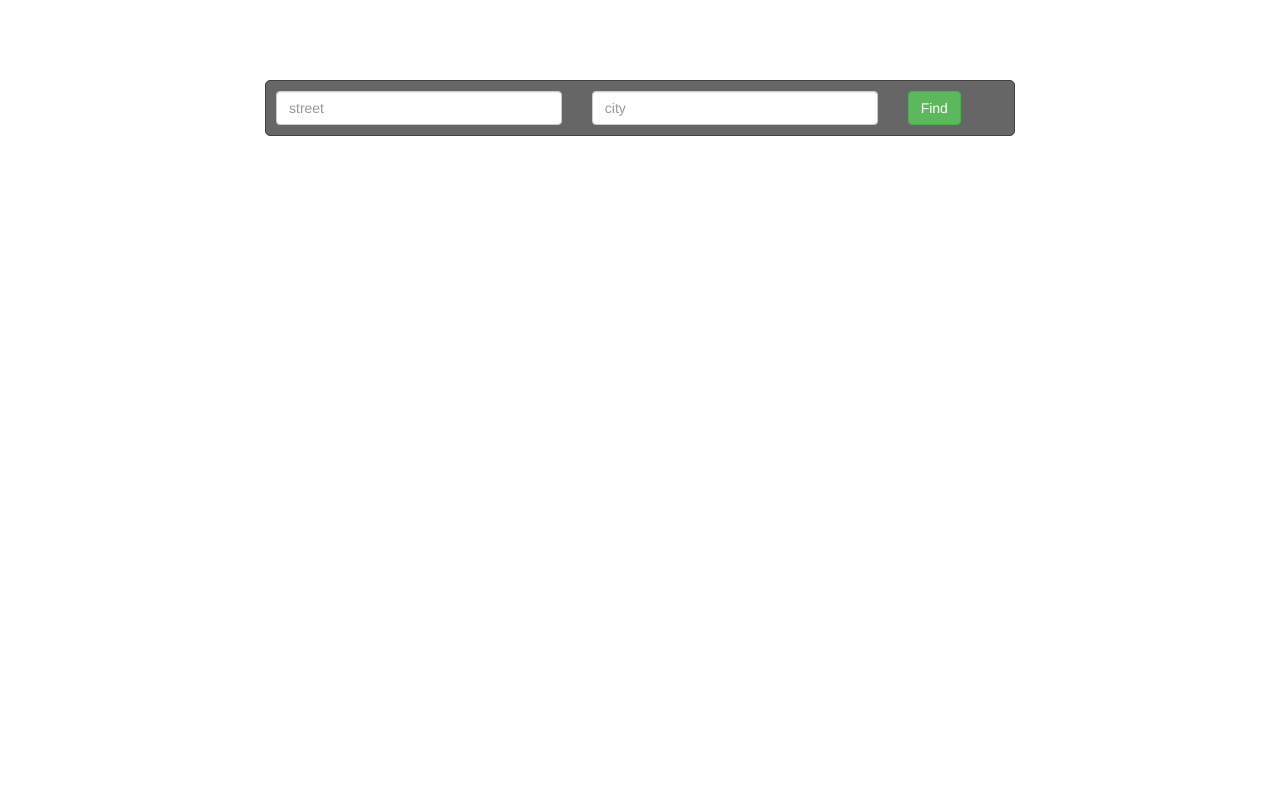
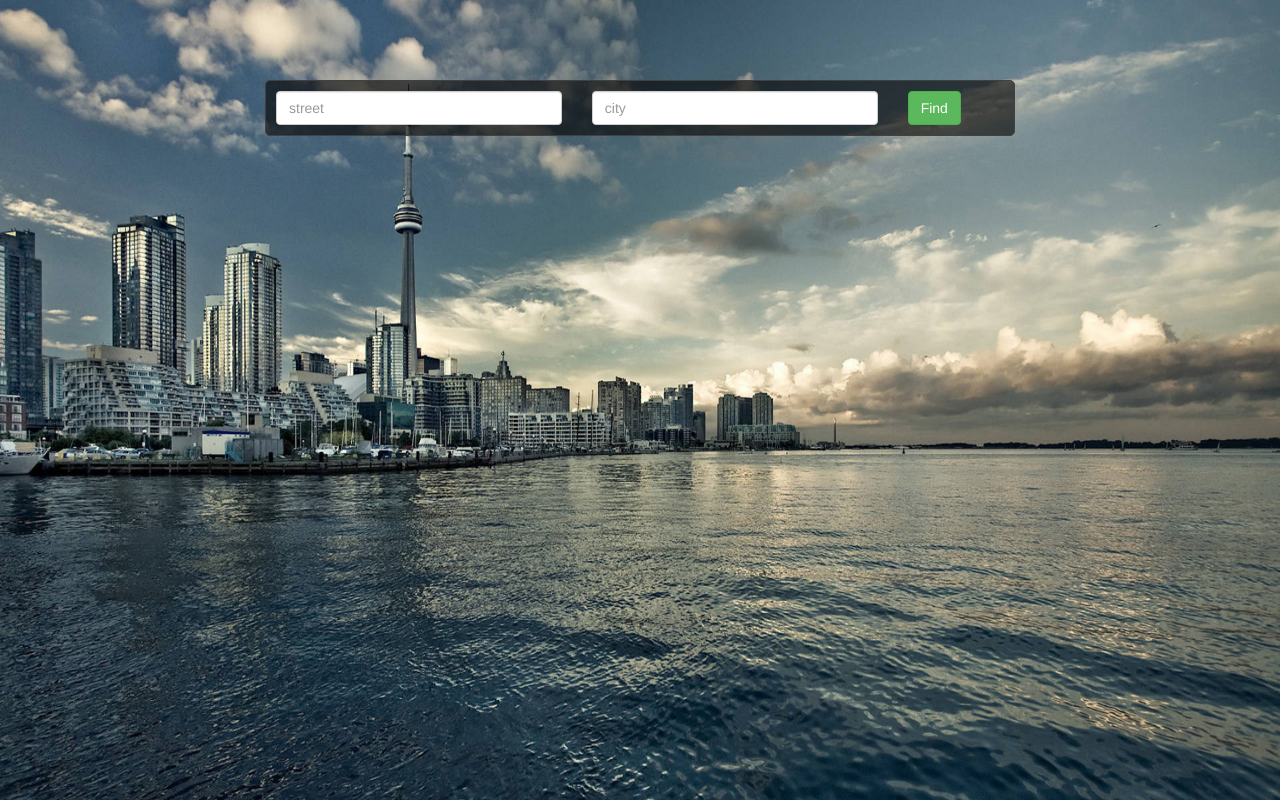
Before and after one commit to nak1b/my-next-neighbourhood, a plain HTML site: page index.html in a window 1280 px wide. Drawn offline with Linux system fonts and the light colour scheme.

Commit message:
Added default background to the app main page

```diff
--- a/css/style.css
+++ b/css/style.css
@@ -4,4 +4,14 @@
     border-radius: 5px;
     padding: 10px;
     margin-top: 80px;
+
 }
+
+#bgImg{
+	position: fixed;
+	top: 0;
+	left: 0;
+	width: 100%;
+	height: 100%;
+	z-index: -1;
+}
--- a/index.html
+++ b/index.html
@@ -38,6 +38,6 @@
 			</div>
 		</div>
 	</div>
-
+	<img src="img/background.jpg" alt="background of toronto" id="bgImg">
 </body>
 </html>
```
Also changed, not shown: img/background.jpg (added), 1 other file.
